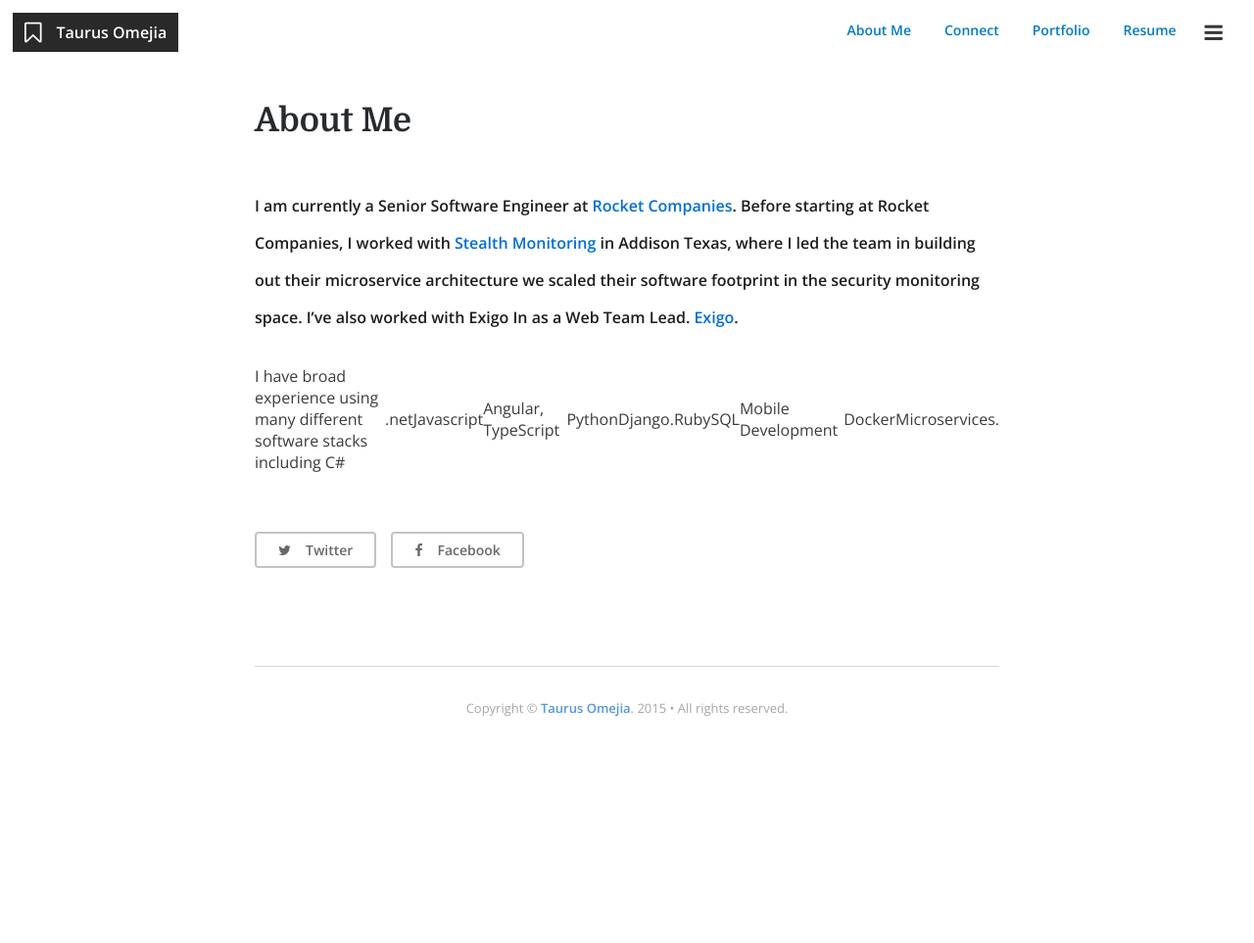
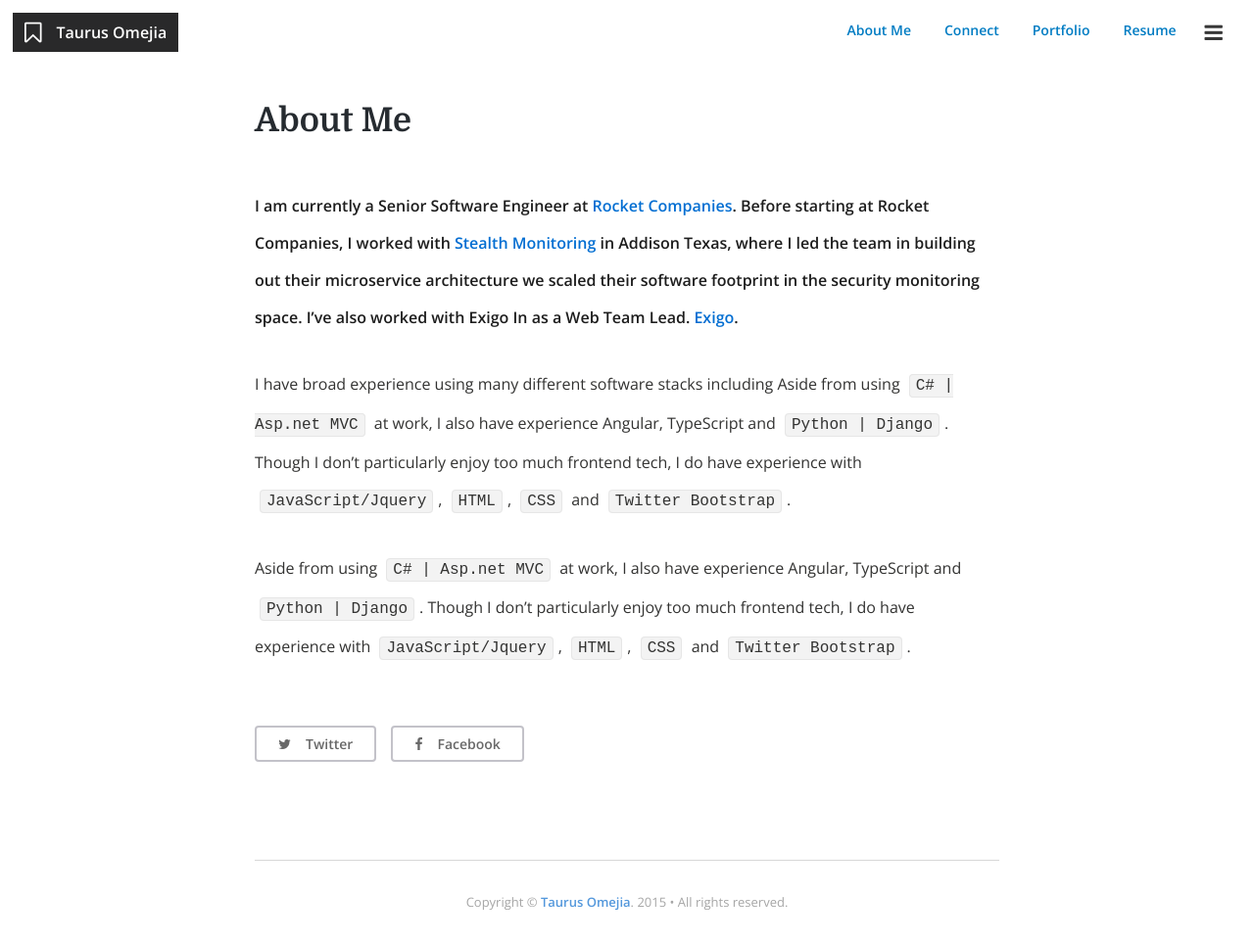
Before and after one commit to bolenton/bolenton.github.io, a Jekyll site: the page built from about.md, in a window 1280 px wide. Shown: the whole page at 98% size. Built offline with Jekyll 4.4.1, drawn with Linux system fonts in a browser that asks for light colours; nearby versions of some CDN libraries; comment, search, counter and statistics services are not loaded; before the commit the page ends 900 px from its top, so only the background shows below that.

Commit message:
Update about.md

```diff
--- a/about.md
+++ b/about.md
@@ -7,7 +7,10 @@
 
 I am currently a Senior Software Engineer at [Rocket Companies](https://www.rocketcompanies.com/){:target="_blank"}. Before starting at Rocket Companies, I worked with [Stealth Monitoring](https://www.stealthmonitoring.com/){:target="_blank"} in Addison Texas, where I led the team in building out their microservice architecture we scaled their software footprint in the security monitoring space. I've also worked with Exigo In as a Web Team Lead. [Exigo](http://exigo.com/){:target="_blank"}.
 
-I have broad experience using many different software stacks including C# | .net | Javascript | Angular, TypeScript | Python | Django. | Ruby | SQL | Mobile Development | Docker | Microservices.
+I have broad experience using many different software stacks including  Aside from using `C# | Asp.net MVC` at work, I also have experience Angular, TypeScript and `Python | Django`. Though I don't particularly enjoy too much frontend tech, I do have experience with
+`JavaScript/Jquery`, `HTML`, `CSS` and `Twitter Bootstrap`.
+
+Aside from using `C# | Asp.net MVC` at work, I also have experience Angular, TypeScript and `Python | Django`. Though I don't particularly enjoy too much frontend tech, I do have experience with `JavaScript/Jquery`, `HTML`, `CSS` and `Twitter Bootstrap`.
 
 
 <div class="profile {% if page.featured == true %} featured {% endif %}">
```
